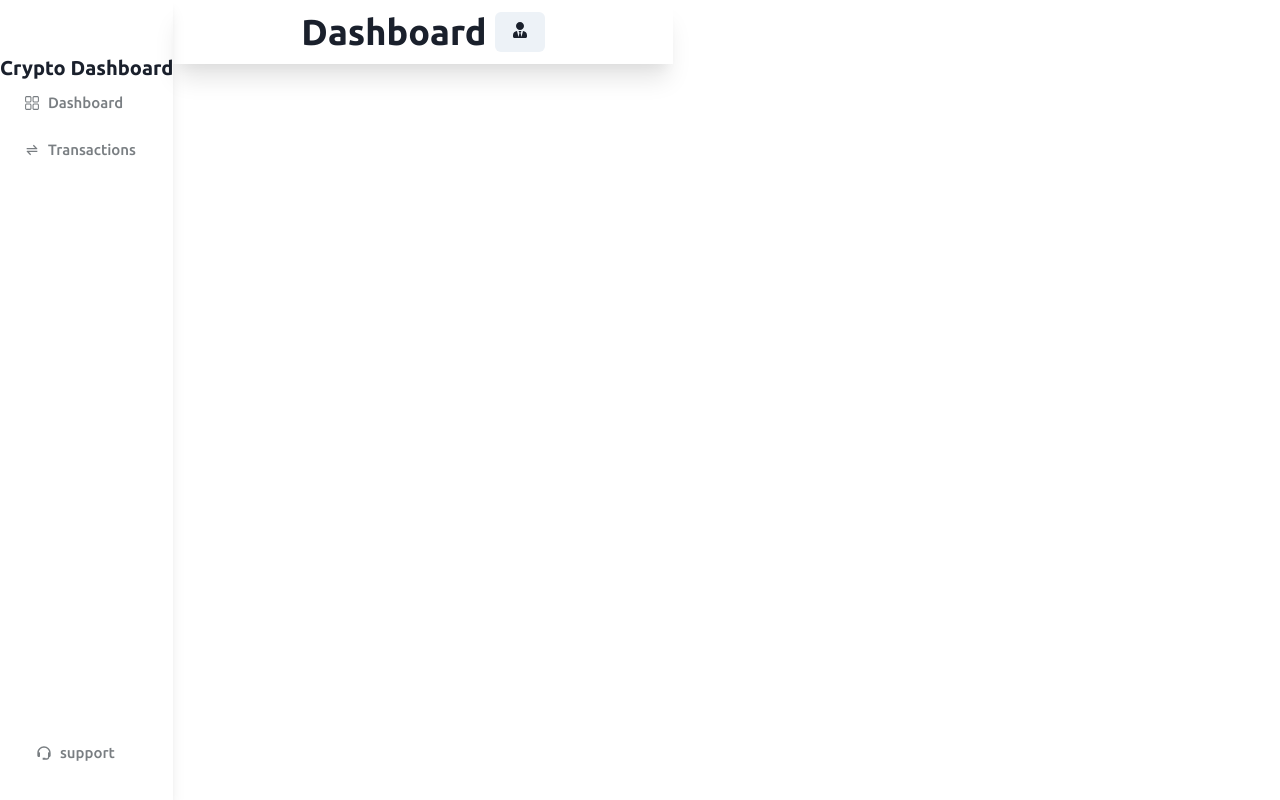
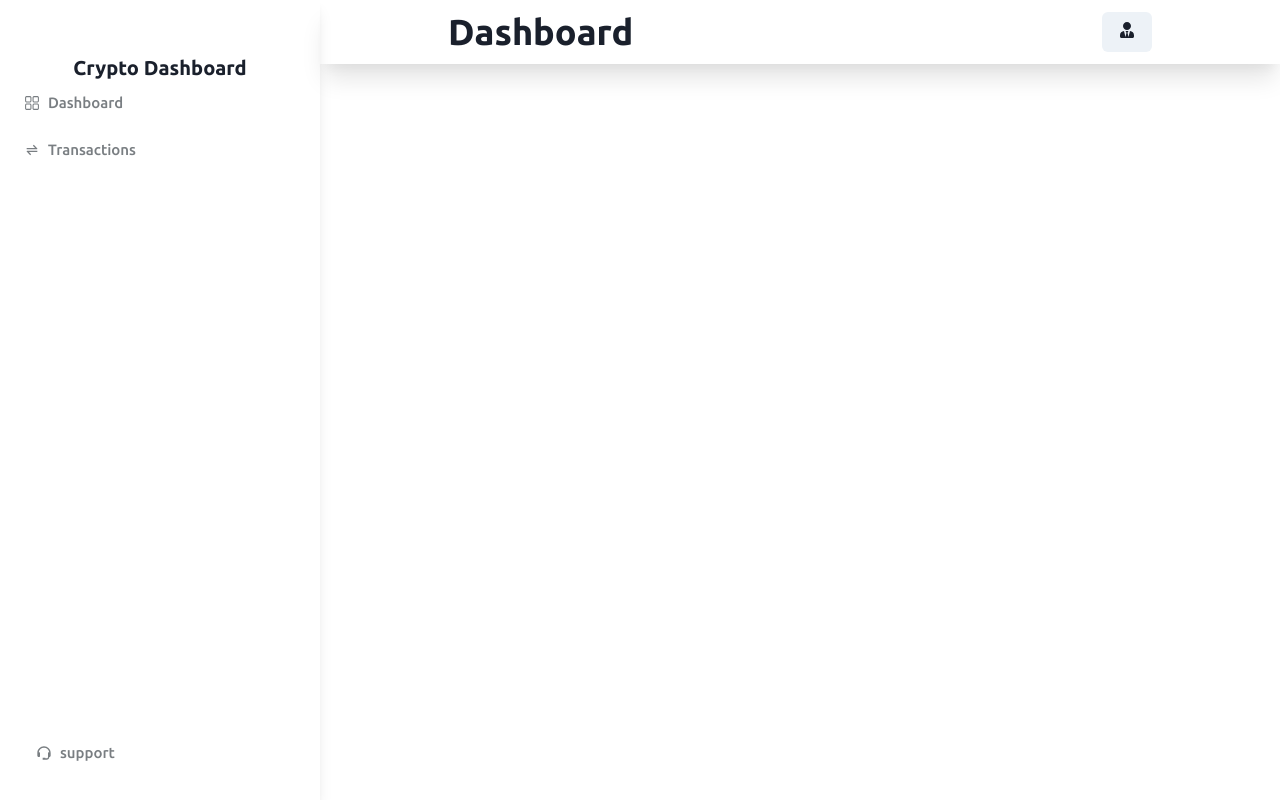
Before and after one commit to supriyasingh711/crypto-dashboard, a React (Vite) app: page / in a window 1280 px wide. Built offline with nearby package versions, Linux system fonts and the light colour scheme.

Commit message:
nav created

```diff
--- a/src/components/Sidenav.jsx
+++ b/src/components/Sidenav.jsx
@@ -20,7 +20,7 @@ const Sidenav = () => {
     ]
   return (
 
-    <Stack justify="space-between" boxShadow="lg" maxW="26rem" h="100vh"  >
+    <Stack justify="space-between" boxShadow="lg" w="20rem" h="100vh"  >
         <Box>
         <Heading textAlign="center" fontSize="20px" as="h1" pt="3.5rem">Crypto Dashboard</Heading>
         {
--- a/src/components/Topnav.jsx
+++ b/src/components/Topnav.jsx
@@ -6,7 +6,7 @@ const Topnav = () => {
   return (
     <Box boxShadow="xl">
  <HStack
-  maxW="80rem"
+  w="60rem"
   h="16"
   justify="space-between"
   px="32"
@@ -24,10 +24,9 @@ const Topnav = () => {
 
       <MenuList>
 
-          <MenuItem>Download</MenuItem>
-          <MenuItem>Deal</MenuItem>
-          <MenuItem>Download</MenuItem>
-          <MenuItem>Download</MenuItem>
+          <MenuItem>Logout</MenuItem>
+          <MenuItem>Support</MenuItem>
+
 
       </MenuList>
   </Menu>
```
Also changed, not shown: src/components/DashboardLayout.jsx (added, +9 -0 lines).
